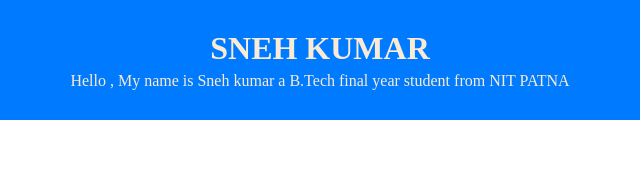
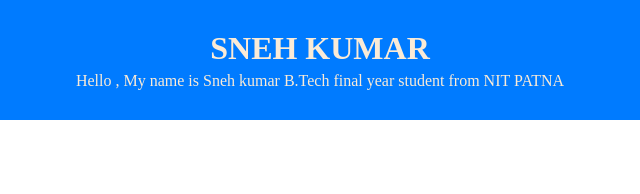
Before and after one commit to Sneh1057/mentorsaide, a plain HTML site: page task3/index.html in a window 1280 px wide. Shown: the top 194 px of the page, 320-960 px from the left. Drawn offline with Linux system fonts and the light colour scheme.

Commit message:
final commit

```diff
--- a/task3/index.html
+++ b/task3/index.html
@@ -10,7 +10,7 @@
     <div>
         <div class="header">
             <h1>SNEH KUMAR</h1>
-            <p>Hello , My name is Sneh kumar a B.Tech final year student from NIT PATNA</p>
+            <p>Hello , My name is Sneh kumar  B.Tech final year student from NIT PATNA</p>
         </div>
         <div class="skills">
             <h2>Skills</h2>
```
